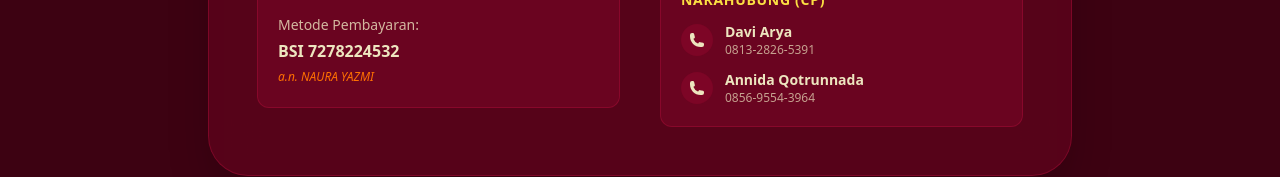
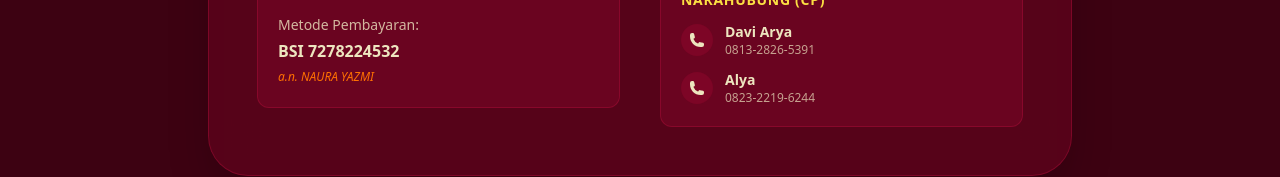
Before and after one commit to 4tikky/rapimnas26, a Next.js app: page /pendaftaran/peserta in a window 1280 px wide. Shown: the part 731-908 px from the top of the page. Built offline with nearby package versions, Linux system fonts and the light colour scheme.

Commit message:
revisi cp

```diff
--- a/src/app/pendaftaran/peserta/page.tsx
+++ b/src/app/pendaftaran/peserta/page.tsx
@@ -131,13 +131,13 @@
                       <p className="text-xs opacity-70">0813-2826-5391</p>
                     </div>
                   </a>
-                  <a href="https://wa.me/6285695543964" target="_blank" rel="noopener noreferrer" className="flex items-center gap-3 text-[#ede5bf] hover:text-[#fe7002] transition-colors group">
+                  <a href="https://wa.me/6282322196244" target="_blank" rel="noopener noreferrer" className="flex items-center gap-3 text-[#ede5bf] hover:text-[#fe7002] transition-colors group">
                     <div className="w-8 h-8 rounded-full bg-[#7d0526] flex items-center justify-center group-hover:scale-110 transition-transform">
                       <svg xmlns="http://www.w3.org/2000/svg" viewBox="0 0 24 24" fill="currentColor" className="w-4 h-4"><path fillRule="evenodd" d="M1.5 4.5a3 3 0 0 1 3-3h1.372c.86 0 1.61.586 1.819 1.42l1.105 4.423a1.875 1.875 0 0 1-.694 1.955l-1.293.97c-.135.101-.164.249-.126.352a11.285 11.285 0 0 0 6.697 6.697c.103.038.25.009.352-.126l.97-1.293a1.875 1.875 0 0 1 1.955-.694l4.423 1.105c.834.209 1.42.959 1.42 1.82V19.5a3 3 0 0 1-3 3h-2.25C8.552 22.5 1.5 15.448 1.5 6.75V4.5Z" clipRule="evenodd" /></svg>
                     </div>
                     <div>
-                      <p className="font-semibold text-sm">Annida Qotrunnada</p>
-                      <p className="text-xs opacity-70">0856-9554-3964</p>
+                      <p className="font-semibold text-sm">Alya</p>
+                      <p className="text-xs opacity-70">0823-2219-6244</p>
                     </div>
                   </a>
                 </div>
```
